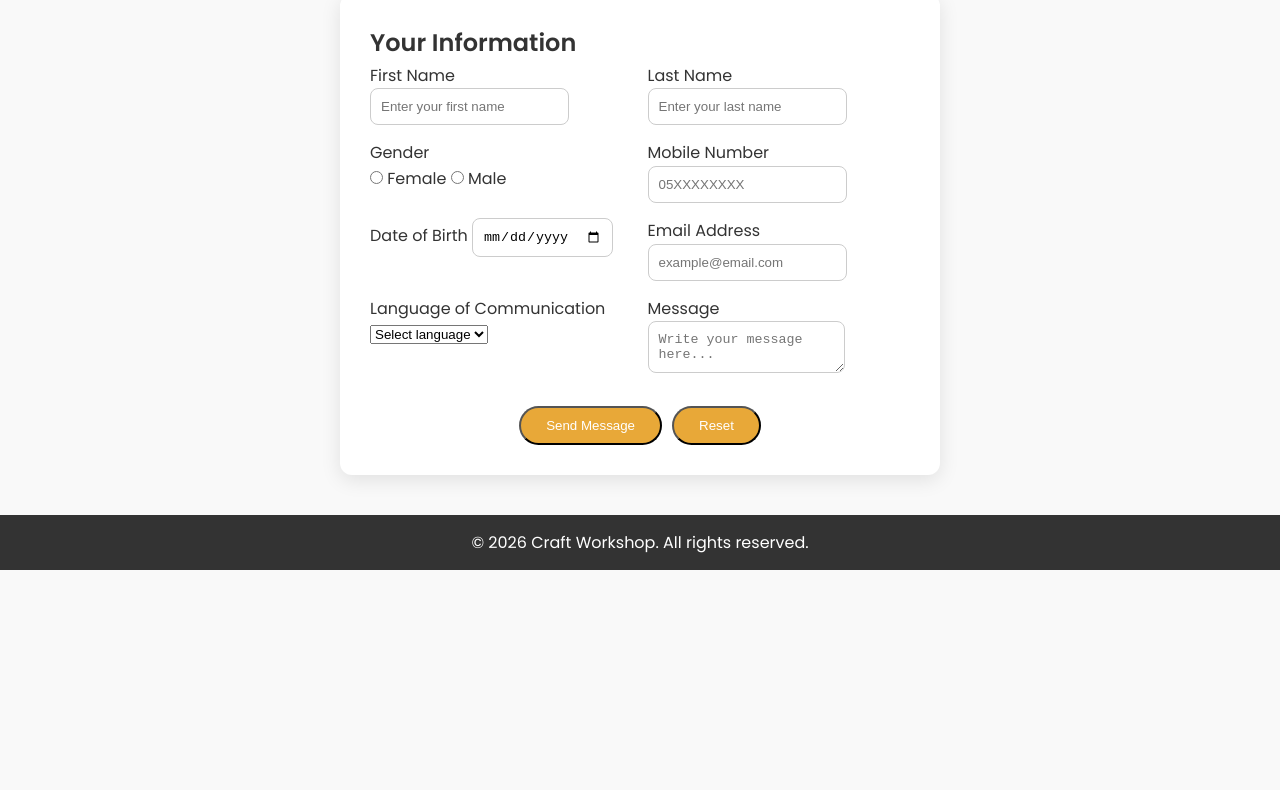
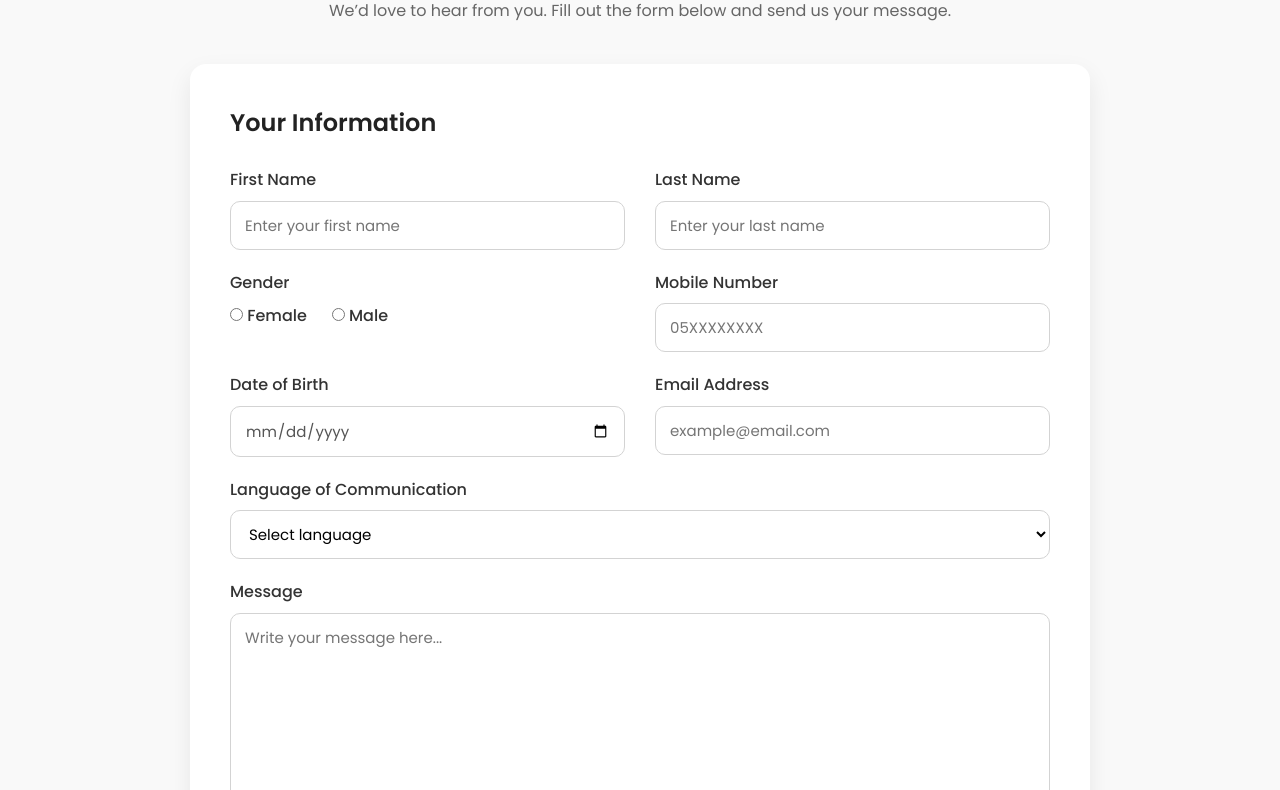
Before and after one commit to Rawan112-bk/CreativeCraftWorkshop, a plain HTML site: page contact.html in a window 1280 px wide. Shown: the part 178-968 px from the top of the page. Before the commit the page ends 800 px from the top, so only its background shows below. Drawn offline with Linux system fonts and the light colour scheme.

Commit message:
Update style.css

```diff
--- a/style.css
+++ b/style.css
@@ -318,3 +318,181 @@ flex-direction: column;
 .team-table a:hover {
     text-decoration: underline;
 }
+/* ===== Contact Page Style ===== */
+
+/* Contact page header */
+.contact-header {
+    text-align: center;
+    margin: 40px 0 20px;
+}
+
+.contact-header h1 {
+    color: #899d38;
+    font-size: 36px;
+    margin-bottom: 10px;
+}
+
+.contact-header p {
+    color: #666;
+    font-size: 16px;
+}
+
+/* Main form section */
+.form-section {
+    padding: 20px;
+}
+
+/* Main form box */
+.form-box {
+    max-width: 900px;
+    margin: auto;
+    background: #ffffff;
+    padding: 40px;
+    border-radius: 16px;
+    box-shadow: 0 10px 25px rgba(0, 0, 0, 0.08);
+}
+
+.form-box h2 {
+    font-size: 24px;
+    margin-bottom: 25px;
+    color: #222;
+}
+
+/* Two-column form layout */
+.workshop-form {
+    display: grid;
+    grid-template-columns: 1fr 1fr;
+    gap: 20px 30px;
+}
+
+/* Form labels */
+.workshop-form label {
+    display: block;
+    margin-bottom: 8px;
+    font-weight: 500;
+    color: #333;
+    font-size: 16px;
+}
+
+/* Input, select, and textarea fields */
+.workshop-form input,
+.workshop-form select,
+.workshop-form textarea {
+    width: 100%;
+    padding: 12px 14px;
+    border: 1px solid #d3d3d3;
+    border-radius: 10px;
+    font-size: 15px;
+    font-family: 'Poppins', sans-serif;
+    box-sizing: border-box;
+    background-color: #fff;
+}
+
+/* Focus effect for form fields */
+.workshop-form input:focus,
+.workshop-form select:focus,
+.workshop-form textarea:focus {
+    outline: none;
+    border-color: #899d38;
+    box-shadow: 0 0 5px rgba(137, 157, 56, 0.25);
+}
+
+/* Full-width fields */
+.full-width {
+    grid-column: span 2;
+}
+
+/* Gender radio button group */
+.gender-options {
+    display: flex;
+    gap: 25px;
+    margin-top: 8px;
+    flex-wrap: wrap;
+}
+
+/* Radio label style */
+.radio-label {
+    display: flex;
+    align-items: center;
+    gap: 8px;
+    font-weight: 400;
+    margin-bottom: 0;
+}
+
+/* Keep radio buttons in normal size */
+.gender-options input[type="radio"] {
+    width: auto;
+    margin: 0;
+}
+
+/* Date input styling */
+input[type="date"] {
+    color: #555;
+}
+
+/* Message box style */
+#message {
+    min-height: 200px;
+    resize: vertical;
+}
+
+/* Buttons container */
+.form-buttons {
+    grid-column: span 2;
+    display: flex;
+    justify-content: center;
+    gap: 20px;
+    margin-top: 10px;
+}
+
+/* Contact page button style */
+.form-buttons .btn {
+    background-color: #e5a12b;
+    color: white;
+    padding: 14px 28px;
+    border: none;
+    border-radius: 30px;
+    font-size: 16px;
+    font-weight: 500;
+    cursor: pointer;
+    display: inline-block;
+    text-align: center;
+    transition: 0.3s;
+}
+
+/* Button hover effect */
+.form-buttons .btn:hover {
+    background-color: #d18f1f;
+}
+
+/* Responsive layout for tablets and phones */
+@media (max-width: 768px) {
+    .form-box {
+        width: 90%;
+        padding: 25px;
+    }
+
+    .workshop-form {
+        grid-template-columns: 1fr;
+    }
+
+    .full-width {
+        grid-column: span 1;
+    }
+
+    .form-buttons {
+        grid-column: span 1;
+        flex-direction: column;
+        align-items: center;
+    }
+
+    .form-buttons .btn {
+        width: 100%;
+        max-width: 250px;
+    }
+
+    .gender-options {
+        flex-direction: column;
+        gap: 12px;
+    }
+}
```
